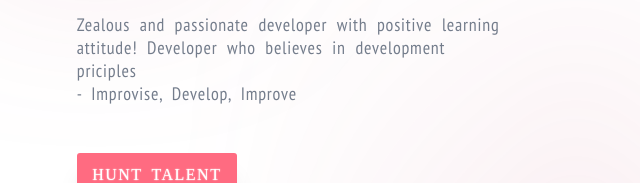
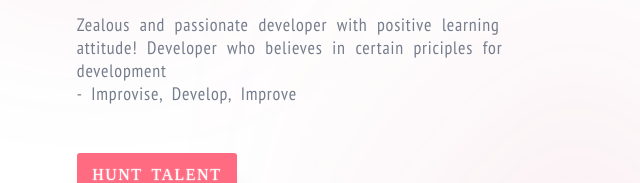
Before and after one commit to arun496/apnafolio, a plain HTML site: page index.html in a window 1280 px wide. Shown: the part 372-555 px from the top of the page, 0-640 px from the left. Drawn offline with Linux system fonts and the light colour scheme; a web font is replaced by a local one.

Commit message:
content updates

```diff
--- a/index.html
+++ b/index.html
@@ -21,7 +21,7 @@
             </div>
             <div class="personal-info-container">
                 <div class="name-container">Hy! my name's <p class="name">ARUN M &lt;Developer/&gt;</p></div>
-                <div class="about-container">Zealous and passionate developer with positive learning attitude! Developer who believes in development priciples <br>- Improvise, Develop, Improve</div>
+                <div class="about-container">Zealous and passionate developer with positive learning attitude! Developer who believes in certain priciples for development <br>- Improvise, Develop, Improve</div>
                 <div class="hunt-btn-container"><input type="button" class="hunt-btn" value="HUNT TALENT"/></div>
             </div>
         </div>
```
